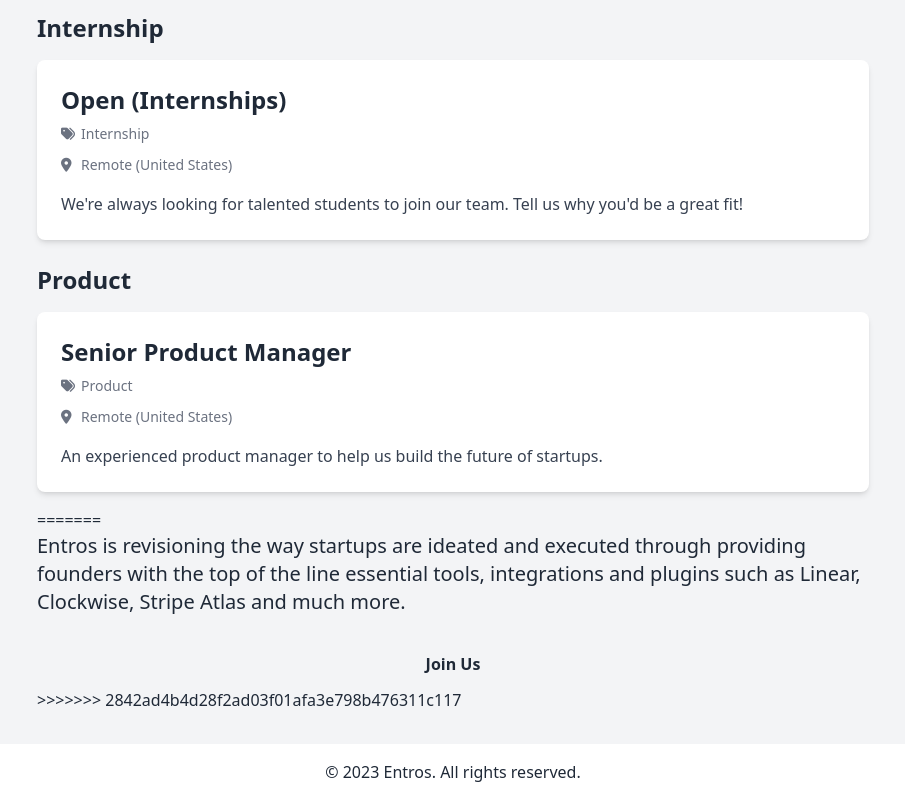
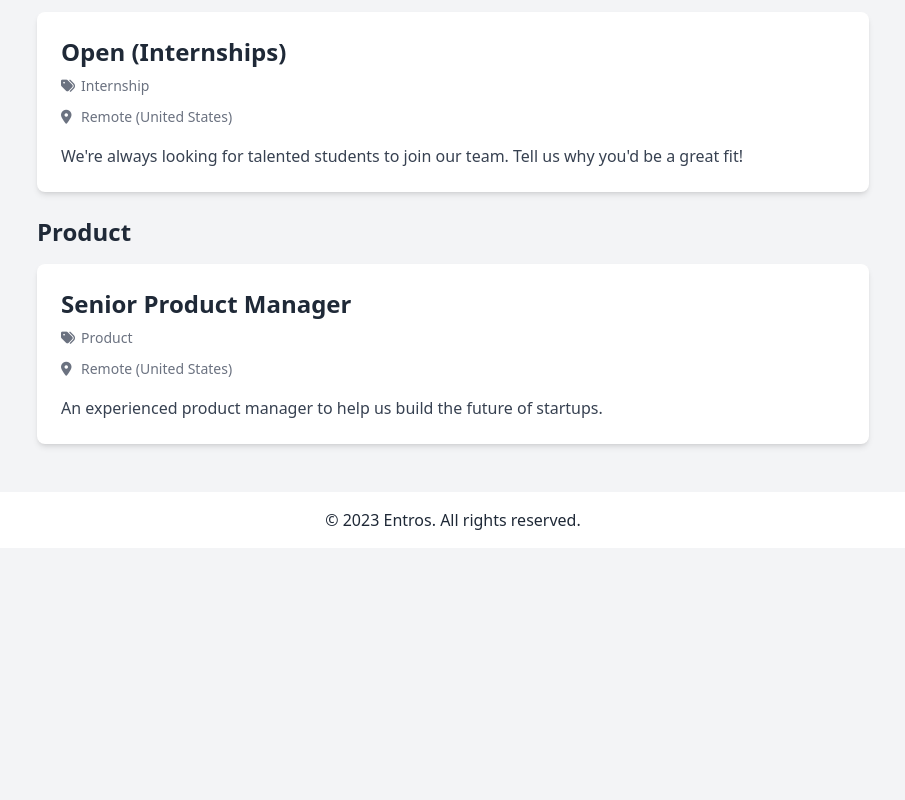
Before and after one commit to entros-team/entros-team.github.io, a website: page index.html in a window 1280 px wide. Shown: the part 1514-2314 px from the top of the page, without its empty margins (187-1092 px from the left). After the commit the page ends 2062 px from the top, so only its background shows below. Drawn offline with Linux system fonts and the light colour scheme.

Commit message:
resolved merge

```diff
--- a/index.html
+++ b/index.html
@@ -4,12 +4,7 @@
   <meta charset="UTF-8">
   <meta name="viewport" content="width=device-width, initial-scale=1.0">
   <title>Entros Job Listings</title>
-<<<<<<< HEAD
   <link href="../styles/base.css" rel="stylesheet">
-=======
-  <title>Entros</title>
-  <link href="./styles/base.css" rel="stylesheet">
->>>>>>> 2842ad4b4d28f2ad03f01afa3e798b476311c117
   <link rel="stylesheet" href="https://cdnjs.cloudflare.com/ajax/libs/font-awesome/6.0.0-beta3/css/all.min.css">
 </head>
 <body class="bg-gray-100 dark:bg-gray-900 min-h-screen flex flex-col text-gray-800 dark:text-gray-100">
@@ -21,7 +16,6 @@
   </header>
   <main class="container mx-auto px-4 py-8 flex-1">
     <div class="w-full md:w-3/4 lg:w-2/3 mx-auto">
-<<<<<<< HEAD
       <div class="grid grid-cols-1 md:grid-cols-2 gap-6 mb-6">
         <div>
           <label for="category-filter" class="block mb-2">Filter by Category</label>
@@ -39,10 +33,6 @@
       <div id="job-listings">
         <!-- Category headings and job cards will be added here -->
       </div>
-=======
-      <p class="text-xl mb-6">Entros is revisioning the way startups are ideated and executed through providing founders with the top of the line essential tools, integrations and plugins such as Linear, Clockwise, Stripe Atlas and much more.</p>
-      <a href="/job" class="w-full inline-block bg-white-500 dark:bg-gray-800 text-black font-semibold text-center py-3 rounded-md">Join Us</a>
->>>>>>> 2842ad4b4d28f2ad03f01afa3e798b476311c117
     </div>
   </main>
   <footer class="bg-white dark:bg-gray-800 w-full">
```
